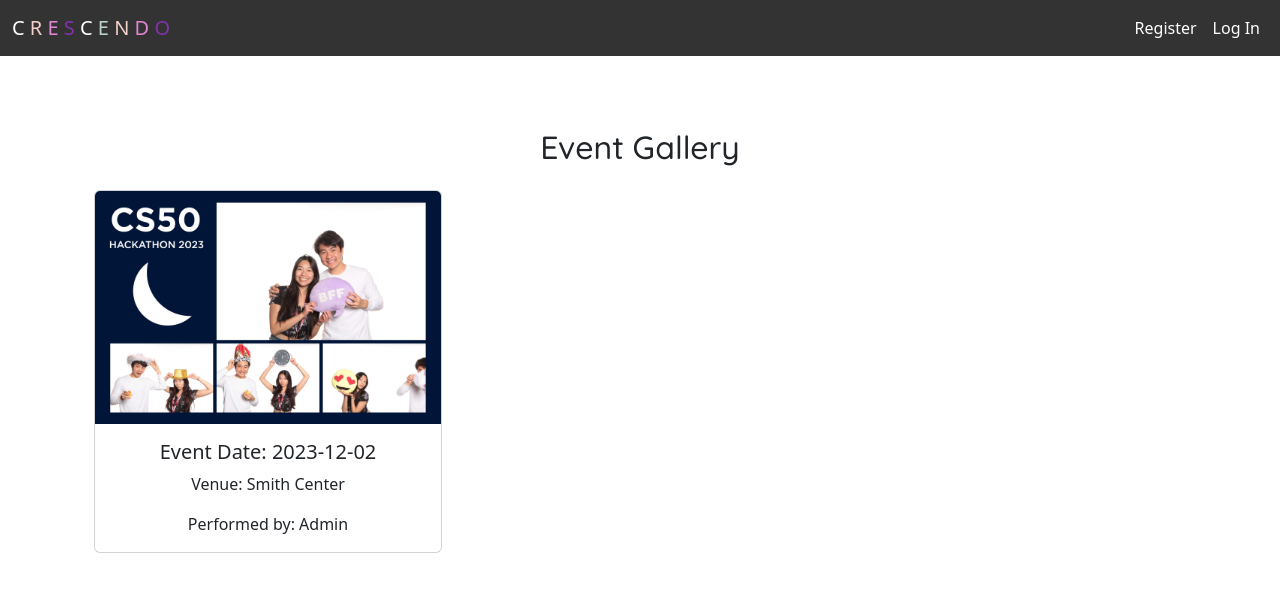
After one commit to KadenZheng/Crescendo, a Flask app: page /gallery in a window 1280 px wide. The commit adds this page. Shown: the top 616 px of the page. Run offline with Flask 3, Linux system fonts and the light colour scheme; data comes from the database, SQL or seed files in the repository; both versions use the stored data as it was after the commit; some libraries are stand-ins or nearby versions; some web fonts are replaced.

Commit message:
Implement gallery

```diff
--- a/app.py
+++ b/app.py
@@ -1,6 +1,7 @@
-from flask import Flask, flash, render_template, request, redirect, url_for, session
+from flask import Flask, flash, render_template, request, redirect, url_for, session, send_from_directory
 from flask_session import Session
 from werkzeug.security import check_password_hash, generate_password_hash
+from werkzeug.utils import secure_filename
 import sqlite3
 import re
 import os
@@ -74,6 +75,8 @@ def login():
             user = cursor.fetchone()
             if user and check_password_hash(user[2], password):
                 session['user_id'] = user[0]  # Store user ID in session
+                session['user_type'] = user[4]
+                print(f"User type set in session: {session['user_type']}")
                 print(f"User ID set in session: {session['user_id']}")
                 # Redirect to home page after successful login
                 return redirect(url_for('home'))
@@ -261,6 +264,76 @@ def organization():
 
     return render_template('organization.html', confirmed_events=confirmed_events)
 
+# Assuming you have a directory named 'uploads' in your static folder
+UPLOAD_FOLDER = 'static/uploads'
+ALLOWED_EXTENSIONS = {'png', 'jpg', 'jpeg', 'gif'}
+
+app.config['UPLOAD_FOLDER'] = UPLOAD_FOLDER
+
+def allowed_file(filename):
+    return '.' in filename and filename.rsplit('.', 1)[1].lower() in ALLOWED_EXTENSIONS
+
+@app.route('/upload/<int:event_id>', methods=['GET', 'POST'])
+def upload_file(event_id):
+    if 'user_id' not in session:
+        return redirect(url_for('login'))
+
+    uploaded_file_url = None
+    if request.method == 'POST':
+        # Check if the post request has the file part
+        if 'file' not in request.files:
+            flash('No file part')
+            return redirect(request.url)
+
+        file = request.files['file']
+
+        # If the user does not select a file, browser submits an empty part without filename
+        if file.filename == '':
+            flash('No selected file')
+            return redirect(request.url)
+
+        if file and allowed_file(file.filename):
+            filename = secure_filename(file.filename)
+            file_path = os.path.join(app.config['UPLOAD_FOLDER'], filename)
+            file.save(file_path)
+
+            # Save the relative path (from 'static') in the database
+            db_file_path = os.path.join('uploads', filename)
+
+            conn = sqlite3.connect(DATABASE)
+            cursor = conn.cursor()
+            try:
+                cursor.execute("INSERT INTO EventImages (EventID, MusicianUserID, ImagePath) VALUES (?, ?, ?)",
+                            (event_id, session['user_id'], db_file_path))
+                conn.commit()
+            except sqlite3.Error as e:
+                print(e)
+                flash("An error occurred while saving the file information.")
+            finally:
+                conn.close()
+
+            uploaded_file_url = url_for('uploaded_file', filename=filename)
+
+    return render_template('upload.html', event_id=event_id, uploaded_file_url=uploaded_file_url)
+
+@app.route('/uploads/<filename>')
+def uploaded_file(filename):
+    return send_from_directory(app.config['UPLOAD_FOLDER'], filename)
+
+@app.route('/gallery')
+def gallery():
+    conn = sqlite3.connect(DATABASE)
+    cursor = conn.cursor()
+    cursor.execute("""
+        SELECT ei.ImagePath, e.Date, e.Venue, u.Username
+        FROM EventImages ei
+        JOIN Events e ON ei.EventID = e.EventID
+        JOIN Users u ON ei.MusicianUserID = u.UserID
+    """)
+    images = cursor.fetchall()
+    conn.close()
+    return render_template('gallery.html', images=images)
+
 
 
 if __name__ == '__main__':
--- /dev/null
+++ b/templates/gallery.html
@@ -0,0 +1,24 @@
+{% extends "layout.html" %}
+{% block content %}
+<div class="container mt-4">
+    <h2 class="mb-4">Event Gallery</h2>
+    {% if images %}
+        <div class="row">
+            {% for image in images %}
+                <div class="col-md-4 mb-3">
+                    <div class="card">
+                        <img src="{{ url_for('static', filename=image[0]) }}" class="card-img-top" alt="Event Image">
+                        <div class="card-body">
+                            <h5 class="card-title">Event Date: {{ image[1] }}</h5>
+                            <p class="card-text">Venue: {{ image[2] }}</p>
+                            <p class="card-text">Performed by: {{ image[3] }}</p>
+                        </div>
+                    </div>
+                </div>
+            {% endfor %}
+        </div>
+    {% else %}
+        <p>No images available in the gallery at this time.</p>
+    {% endif %}
+</div>
+{% endblock %}
--- a/templates/home.html
+++ b/templates/home.html
@@ -58,6 +58,7 @@ Home - Crescendo
                 <th>Venue</th>
                 <th>Description</th>
                 <th>Organizer</th>
+                <th>Upload Image</th> <!-- Added column for upload -->
             </tr>
         </thead>
         <tbody>
@@ -69,6 +70,10 @@ Home - Crescendo
                 <td>{{ event[3] }}</td>
                 <td>{{ event[4] }}</td>
                 <td>{{ event[5] }}</td> <!-- Organizer's name -->
+                <td>
+                    <!-- Corrected upload link for each event -->
+                    <a href="{{ url_for('upload_file', event_id=event[0]) }}" class="btn btn-primary">Upload</a>
+                </td>
             </tr>
             {% endfor %}
         </tbody>
@@ -77,4 +82,5 @@ Home - Crescendo
     <p class="text-center">No confirmed performance events at this time.</p>
     {% endif %}
 </section>
+
 {% endblock %}
--- a/templates/layout.html
+++ b/templates/layout.html
@@ -47,6 +47,9 @@
                 <ul class="navbar-nav ms-auto">
                     {% if session.user_id %}
                     <li class="nav-item">
+                        <a class="nav-link" href="{{ url_for('gallery') }}">Gallery</a>
+                    </li>
+                    <li class="nav-item">
                         <a class="nav-link" href="{{ url_for('logout') }}">Logout</a>
                     </li>
                     {% else %}
```
Also changed, not shown: templates/upload.html (added, +32 -0 lines), crescendo.db, static/uploads/CrystalKaden.png (added), 2 other files. Lines whose indentation alone changed are shown as unchanged.
